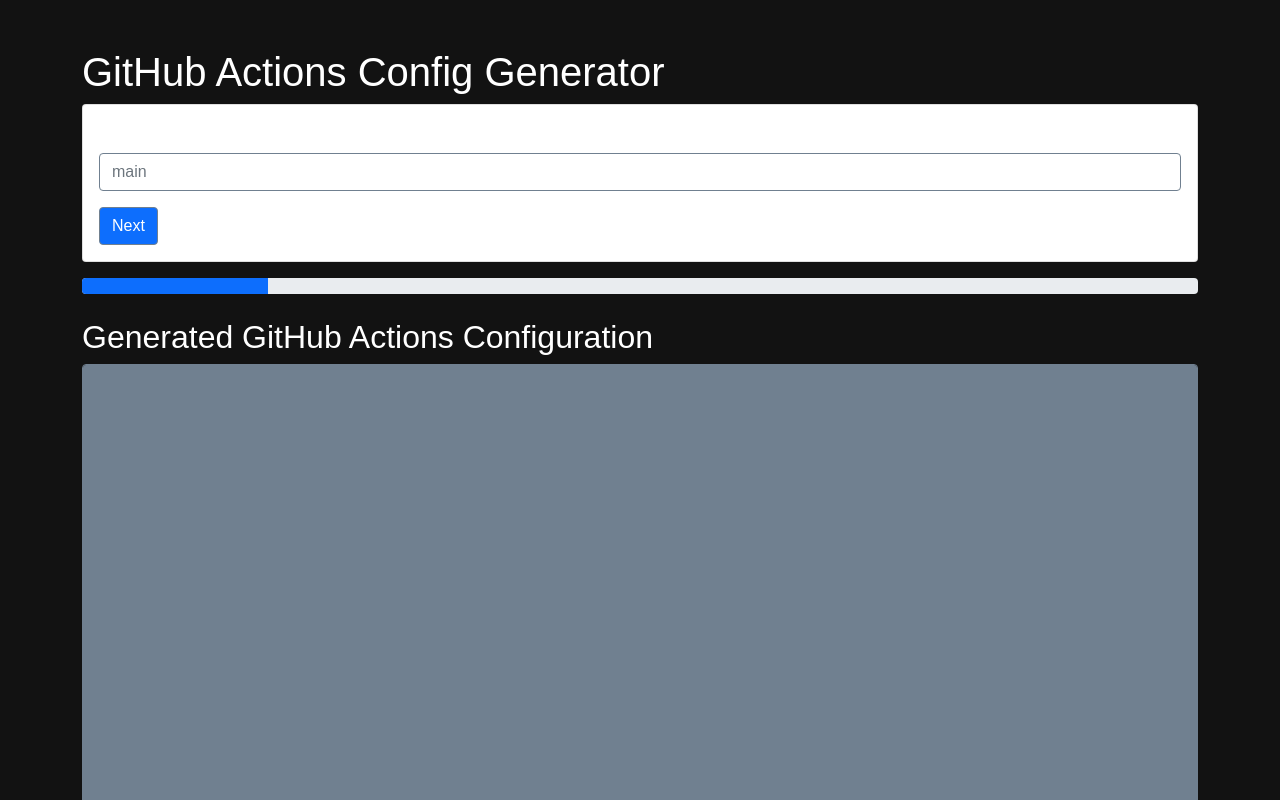
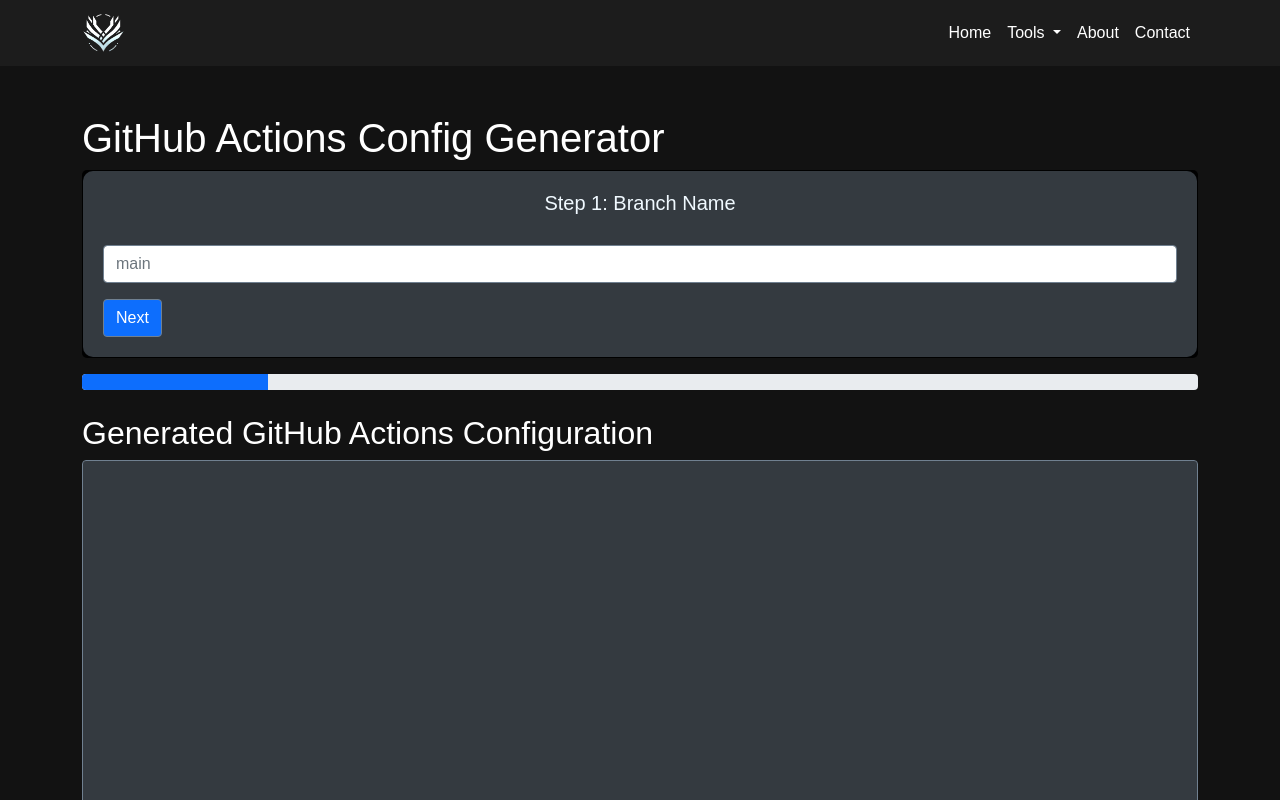
Before and after one commit to aswinbennyofficial/Repospective, a website: page frontend/pages/config-gen.html in a window 1280 px wide. Shown: the top 800 px of the page. Drawn offline with nearby package versions, Linux system fonts and the light colour scheme.

Commit message:
improved css for config generator

```diff
--- a/frontend/pages/config-gen.html
+++ b/frontend/pages/config-gen.html
@@ -13,9 +13,48 @@
     <link rel="stylesheet" href="./../styles/fonts.css">
     <link rel="stylesheet" href="./../styles/config-gen.css">
 
+
     <title>Repospective</title>
 </head>
 <body>
+
+ <!-- Navigation Bar -->
+ <nav class="navbar navbar-expand-lg navbar-dark">
+    <div class="container">
+        <a class="navbar-brand" href="/">
+            <img src="../public/images/repospective-logo-cropped.png" alt="Repospective Logo" height="40">
+        </a>
+        <button class="navbar-toggler" type="button" data-bs-toggle="collapse" data-bs-target="#navbarNav" aria-controls="navbarNav" aria-expanded="false" aria-label="Toggle navigation">
+            <span class="navbar-toggler-icon"></span>
+        </button>
+        <div class="collapse navbar-collapse" id="navbarNav">
+            <ul class="navbar-nav ms-auto">
+                <li class="nav-item">
+                    <a class="nav-link active" aria-current="page" href="/">Home</a>
+                </li>
+
+                <li class="nav-item dropdown"> <!-- Add dropdown class to parent -->
+                    <a class="nav-link dropdown-toggle" href="#" id="navbarDropdown" role="button" data-bs-toggle="dropdown" aria-expanded="false">
+                        Tools
+                    </a>
+                    <ul class="dropdown-menu" aria-labelledby="navbarDropdown"> <!-- Add dropdown-menu class -->
+                        <li><a class="dropdown-item" href="../pages/analytics.html">Repo Analytics</a></li>
+                        <li><a class="dropdown-item" href="../pages/forks.html">Most Famous Forks</a></li>
+                        <li><a class="dropdown-item" href="../pages/config-gen.html">GitHub Actions Config Generator</a></li>
+                    </ul>
+                </li>
+                <li class="nav-item">
+                    <a class="nav-link" href="#">About</a>
+                </li>
+                <li class="nav-item">
+                    <a class="nav-link" href="#">Contact</a>
+                </li>
+            </ul>
+        </div>
+    </div>
+</nav>
+
+
 
 <div class="container mt-5">
     <h1>GitHub Actions Config Generator</h1>
--- a/frontend/styles/config-gen.css
+++ b/frontend/styles/config-gen.css
@@ -47,7 +47,33 @@
 
 /* Style output textarea */
 #configOutput {
-    background-color: slategray; /* Slate gray background color */
+    background-color: #343a40; /* Slate gray background color */
     color: #fff; /* White text color */
     border-color: slategray; /* Slate gray border color */
 }
+
+.card-body {
+    /* color: black;
+    background-image: linear-gradient(45deg, #88755b, #ffd70063); */
+
+    color: #f0f9ff;
+    background-color: #343a40;
+    border-radius: 10px;
+    padding: 20px;
+
+
+}
+
+.card{
+    background-color: black;
+    border-radius: 5px;
+}
+
+.card-title{
+    text-align: center;
+    margin-bottom: 30px
+}
+
+.card-text{
+    text-align: center;
+}
```
